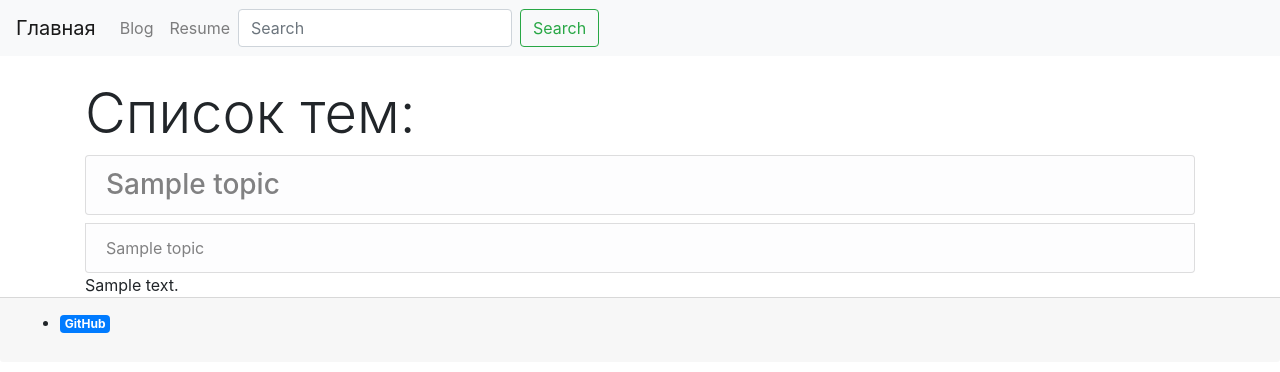
After one commit to DmitKos/dkos.site, a Django app: template blog/templates/blog/topics.html in a window 1280 px wide. The commit adds this page. Shown: the top 372 px of the page. Run offline with Django 3.2, Linux system fonts and the light colour scheme; the template is opened without the code that fills it: most values are stand-ins (such as "Sample title", 1, 10 or a date in 2020); some libraries are stand-ins or nearby versions.

Commit message:
added templates

```diff
--- a/blog/templates/blog/base.html
+++ b/blog/templates/blog/base.html
@@ -17,14 +17,14 @@
 
 <body>
 	<nav class="navbar navbar-expand-lg navbar-light bg-light">
-		<a class="navbar-brand" href="{% url 'blog:index' %}">Blog</a>
+		<a class="navbar-brand" href="{% url 'blog:index' %}">Главная</a>
 		<button class="navbar-toggler" type="button" data-toggle="collapse" data-target="#navbarNav" aria-controls="navbarNav" aria-expanded="false" aria-label="Toggle navigation">
 		  <span class="navbar-toggler-icon"></span>
 		</button>
 		<div class="collapse navbar-collapse" id="navbarNav">
 		  <ul class="navbar-nav">
 			<li class="nav-item">
-			  <a class="nav-link" href="">Blogs</span></a>
+			  <a class="nav-link" href="{% url 'blog:topics' %}">Blog</span></a>
 			</li>
 			<li class="nav-item">
 			  <a class="nav-link" href="">Resume</a>
--- a/blog/templates/blog/index.html
+++ b/blog/templates/blog/index.html
@@ -9,8 +9,8 @@
 {% block content %}
 <hr class="my-4">
 <div class="lead">
-    Привет! Меня зовут Дмитрий и этой мой личный сайт. Я работаю системным администратором,
+    <p>Привет! Меня зовут Дмитрий и этой мой личный сайт. Я работаю системным администратором,
     программирование - это моё хобби. На этом сайте я пишу об интересных событиях в моей жизни,
-    публикую разные скрипты и программы.
+    публикую разные скрипты и программы.</p>
 </div>
 {% endblock content %}
--- /dev/null
+++ b/blog/templates/blog/topics.html
@@ -0,0 +1,21 @@
+{% extends "blog/base.html" %}
+
+{% block header %}
+	<h1 class="display-4">Список тем:</h1>
+{% endblock header %}
+
+{% block content %}
+<div class="list-group">
+	{% for topic in topics %}
+		<h3>
+            <a href="{% url 'blog:topic' topic.slug %}" class="list-group-item list-group-item-action list-group-item-light">{{ topic }}</a>
+        </h3>
+	{% empty %}
+		<p>Записей нет.</p>
+    {% endfor %}
+    {% for e in entry %}
+    <a href="{% url 'blog:topic' e.topic.slug %}" class="list-group-item list-group-item-action list-group-item-light">{{ e.topic }}</a>
+    {{ e.text }}
+    {% endfor %}
+</div>
+{% endblock content %}
--- a/blog/urls.py
+++ b/blog/urls.py
@@ -6,4 +6,8 @@ app_name = 'blog'
 urlpatterns = [
     # домашняя страница
     path('', views.index, name='index'),
+    # страница блога со списком постов (Topic)
+    path('blog/', views.topics, name='topics'),
+    # страница для каждого поста (Topic)
+    path('topics/<str:slug>/', views.topic, name='topic'),
 ]
```
Also changed, not shown: blog/templates/blog/topic.html (added, +11 -0 lines), blog/views.py (+19 -1 lines), 1 other file.
